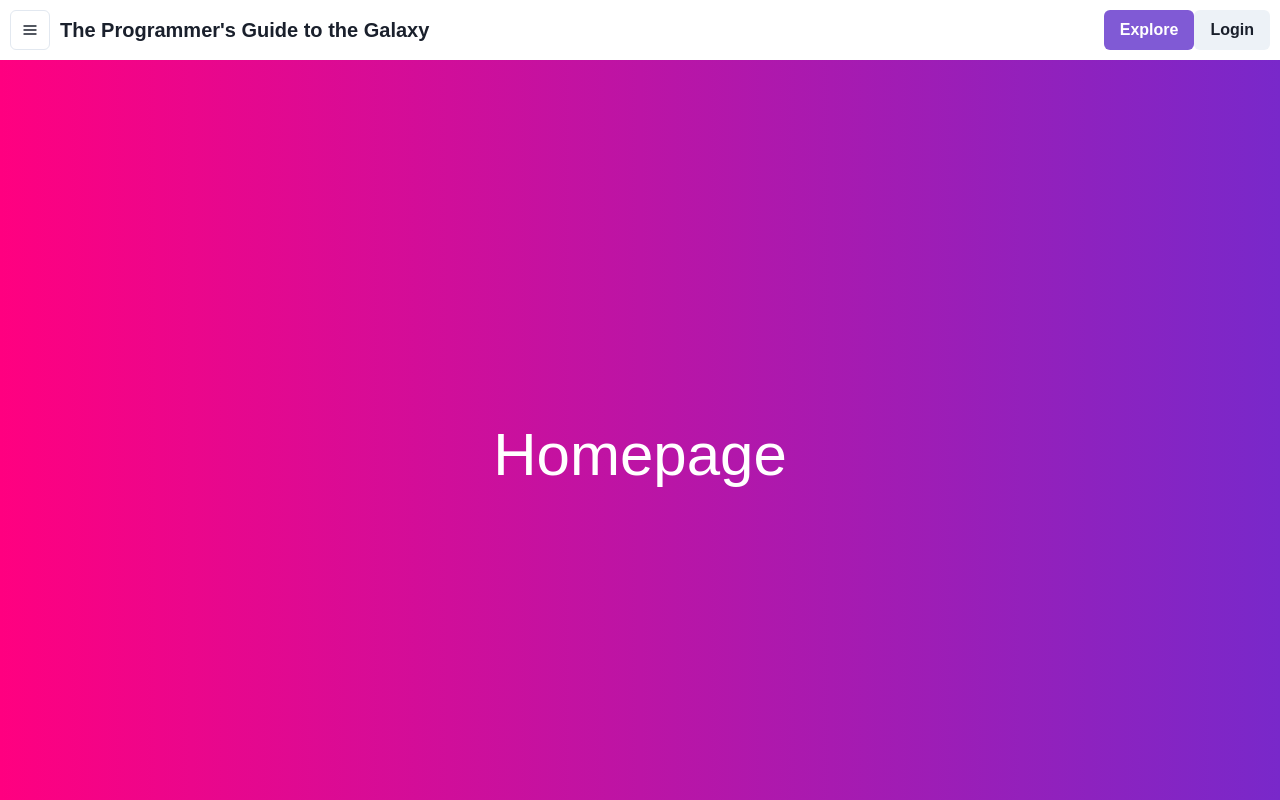
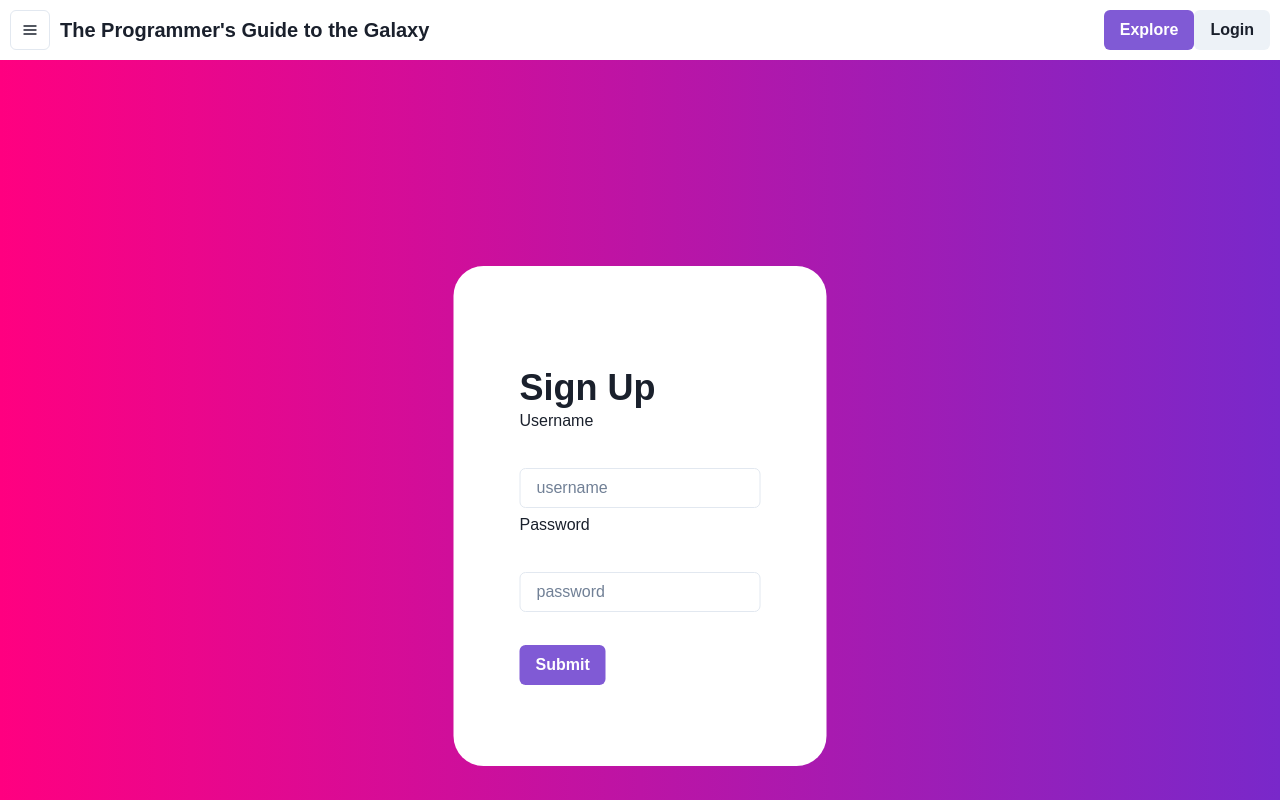
Before and after one commit to beastrobel/project3, a React (Vite) app in the folder client/: page / in a window 1280 px wide. Shown: the top 800 px of the page. Built offline with nearby package versions, Linux system fonts and the light colour scheme.

Commit message:
Added signup

```diff
--- a/client/src/Main.jsx
+++ b/client/src/Main.jsx
@@ -8,6 +8,7 @@ import JavaScript from './pages/JavaScript';
 import MySQL from './pages/SQL';
 import React from './pages/React';
 import Login from './components/Login';
+import Signup from './components/Signup'
 import App from './App.jsx';
 
 const router = createBrowserRouter([
@@ -43,6 +44,10 @@ const router = createBrowserRouter([
         path: 'Login',
         element: <Login />,
       },
+      {
+        path: 'Signup',
+        element: <Signup />,
+      },
 
     ]
   }
--- /dev/null
+++ b/client/src/components/FAQ.jsx
@@ -0,0 +1,77 @@
+import { Container,
+    Box,
+    Heading,
+    Text,
+    Input,
+    Button,
+    FormControl,
+    FormLabel,
+    FormErrorMessage,
+    FormHelperText, } from "@chakra-ui/react";
+import { Field, Form, Formik } from 'formik';
+
+function FAQ () {
+function validateUsername(value) {
+ let error
+ if (!value) {
+   error = 'Username is required'
+ }
+ return error
+}
+
+function validatePassword(value) {
+   let error
+   if (!value) {
+     error = 'Password is required'
+   }
+   return error
+ }
+
+return(
+   <Container maxWidth="md" py="50px">
+   <Heading>Login</Heading>
+   <Formik
+   initialValues={{ username: '', password: '' }}
+   onSubmit={(values, actions) => {
+     setTimeout(() => {
+       alert(JSON.stringify(values, null, 2))
+       actions.setSubmitting(false)
+     }, 1000)
+   }}
+ >
+   {(props) => (
+     <Form>
+       <Field name='username' validate={validateUsername}>
+         {({ field, form }) => (
+           <FormControl isInvalid={form.errors.username && form.touched.username}>
+             <FormLabel>Username</FormLabel>
+               <Input {...field} placeholder='username ' />
+             <FormErrorMessage>{form.errors.username}</FormErrorMessage>
+           </FormControl>
+         )}
+       </Field>
+       <Field name='password' validate={validatePassword}>
+         {({ field, form }) => (
+           <FormControl isInvalid={form.errors.password && form.touched.password}>
+             <FormLabel>Password</FormLabel>
+               <Input {...field} placeholder='password' />
+             <FormErrorMessage>{form.errors.password}</FormErrorMessage>
+           </FormControl>
+         )}
+       </Field>
+       <Button
+         mt={4}
+         colorScheme='purple'
+         isLoading={props.isSubmitting}
+         type='submit'
+       >
+         Submit
+       </Button>
+     </Form>
+   )}
+ </Formik>
+ </Container>
+)
+}
+
+export default FAQ;
--- a/client/src/components/Login.jsx
+++ b/client/src/components/Login.jsx
@@ -55,7 +55,7 @@ function Login () {
                 <FormControl isInvalid={form.errors.password && form.touched.password}>
                   <FormLabel>Password</FormLabel>
                     <Input {...field} placeholder='password' />
-                  <FormErrorMessage>{form.errors.email}</FormErrorMessage>
+                  <FormErrorMessage>{form.errors.password}</FormErrorMessage>
                 </FormControl>
               )}
             </Field>
--- /dev/null
+++ b/client/src/components/Signup.jsx
@@ -0,0 +1,77 @@
+import { Container,
+    Box,
+    Heading,
+    Text,
+    Input,
+    Button,
+    FormControl,
+    FormLabel,
+    FormErrorMessage,
+    FormHelperText, } from "@chakra-ui/react";
+import { Field, Form, Formik } from 'formik';
+
+function Signup () {
+function validateUsername(value) {
+ let error
+ if (!value) {
+   error = 'Username is required'
+ }
+ return error
+}
+
+function validatePassword(value) {
+   let error
+   if (!value) {
+     error = 'Password is required'
+   }
+   return error
+ }
+
+return(
+   <Container maxWidth="md" py="50px">
+   <Heading>Sign Up</Heading>
+   <Formik
+   initialValues={{ username: '', password: '' }}
+   onSubmit={(values, actions) => {
+     setTimeout(() => {
+       alert(JSON.stringify(values, null, 2))
+       actions.setSubmitting(false)
+     }, 1000)
+   }}
+ >
+   {(props) => (
+     <Form>
+       <Field name='username' validate={validateUsername}>
+         {({ field, form }) => (
+           <FormControl isInvalid={form.errors.username && form.touched.username}>
+             <FormLabel>Username</FormLabel>
+               <Input {...field} placeholder='username ' />
+             <FormErrorMessage>{form.errors.username}</FormErrorMessage>
+           </FormControl>
+         )}
+       </Field>
+       <Field name='password' validate={validatePassword}>
+         {({ field, form }) => (
+           <FormControl isInvalid={form.errors.password && form.touched.password}>
+             <FormLabel>Password</FormLabel>
+               <Input {...field} placeholder='password' />
+             <FormErrorMessage>{form.errors.password}</FormErrorMessage>
+           </FormControl>
+         )}
+       </Field>
+       <Button
+         mt={4}
+         colorScheme='purple'
+         isLoading={props.isSubmitting}
+         type='submit'
+       >
+         Submit
+       </Button>
+     </Form>
+   )}
+ </Formik>
+ </Container>
+)
+}
+
+export default Signup;
--- a/client/src/pages/CSS.jsx
+++ b/client/src/pages/CSS.jsx
@@ -1,4 +1,4 @@
-import { Container, Box, Heading, Text, Button, Link, Center, Image } from "@chakra-ui/react";
+import { Container, Box, Heading, Text, Button, Link, Image } from "@chakra-ui/react";
 
 function CSS() {
   const boxStyles = {
@@ -61,6 +61,7 @@ function CSS() {
           href="https://www.w3schools.com/css/tryit.asp?filename=trycss_intro"
           isExternal
           style={linkStyles}
+          target="blank"
         >
           <Button colorScheme="green" size="lg">
             Try it!
@@ -70,6 +71,7 @@ function CSS() {
           href="https://developer.mozilla.org/en-US/docs/Web/CSS"
           isExternal
           style={linkStyles}
+          target="blank"
         >
           <Button colorScheme="purple" size="lg">
             Learn More
--- a/client/src/pages/HTML.jsx
+++ b/client/src/pages/HTML.jsx
@@ -60,6 +60,7 @@ function HTML() {
           href="https://www.w3schools.com/tryit/tryit.asp?filename=tryhtml_hello"
           isExternal
           style={linkStyles}
+          target="blank"
         >
           <Button colorScheme="green" size="lg">
             Try it!
@@ -69,6 +70,7 @@ function HTML() {
           href="https://developer.mozilla.org/en-US/docs/Web/HTML"
           isExternal
           style={linkStyles}
+          target="blank"
         >
           <Button colorScheme="purple" size="lg">
             Learn More
--- a/client/src/pages/Homepage.jsx
+++ b/client/src/pages/Homepage.jsx
@@ -1,22 +1,37 @@
 import { Container, Box, Heading, Text, Button, Link, Center } from "@chakra-ui/react";
+import Signup from "../components/Signup";
+import FAQ from "../components/FAQ";
 
 const heroBoxStyles= {
     bgGradient: "linear(to-l, #7928CA, #FF0080)",
     h: "900px",
 }
 
-const heroTextStyles= {
-    color: "white",
-    fontSize: "6xl",
-    pt: "350px",
-}
+const signupStyles= {
+    bgColor: "white",
+    borderRadius: "30px",
+    h: "500px",
+    p: "50px",
+    fontSize: "5xl",
+    pos: "absolute",
+    top: "50%",
+    left: "50%",
+    transform: "translate(-50%,-50%)",
+  };
 
 function Homepage () {
 
     return(
+        <>
         <Box as="section" sx={heroBoxStyles}>
-            <Center as="h1" sx={heroTextStyles}>Homepage</Center>
+            <Box sx={signupStyles}>
+            <Signup  />
+            </Box>
         </Box>
+        <Box as="section">
+        <Text></Text>
+        </Box>
+        </>
     )
 }
 
--- a/client/src/pages/JavaScript.jsx
+++ b/client/src/pages/JavaScript.jsx
@@ -62,6 +62,7 @@ function JavaScript() {
           href="https://www.w3schools.com/js/tryit.asp?filename=tryjs_editor"
           isExternal
           style={linkStyles}
+          target="blank"
         >
           <Button colorScheme="green" size="lg">
             Try it!
@@ -71,6 +72,7 @@ function JavaScript() {
           href="https://developer.mozilla.org/en-US/docs/Web/JavaScript"
           isExternal
           style={linkStyles}
+          target="blank"
         >
           <Button colorScheme="purple" size="lg">
             Learn More
--- a/client/src/pages/React.jsx
+++ b/client/src/pages/React.jsx
@@ -57,12 +57,12 @@ function ReactComponent() {
         </Text>
       </Container>
       <Box sx={boxStyles}>
-        <Link href="https://react.dev/learn" isExternal style={linkStyles}>
+        <Link href="https://react.dev/learn" isExternal style={linkStyles} target="blank">
           <Button colorScheme="green" size="lg">
             Try it!
           </Button>
         </Link>
-        <Link href="https://react.dev/" isExternal style={linkStyles}>
+        <Link href="https://react.dev/" isExternal style={linkStyles} target="blank">
           <Button colorScheme="purple" size="lg">
             Learn More
           </Button>
--- a/client/src/pages/SQL.jsx
+++ b/client/src/pages/SQL.jsx
@@ -62,12 +62,13 @@ function SQL() {
           href="https://sqlfiddle.com/mysql/online-compiler"
           isExternal
           style={linkStyles}
+          target="blank"
         >
           <Button colorScheme="green" size="lg">
             Try it!
           </Button>
         </Link>
-        <Link href="https://dev.mysql.com/doc/" isExternal style={linkStyles}>
+        <Link href="https://dev.mysql.com/doc/" isExternal style={linkStyles} target="blank">
           <Button colorScheme="purple" size="lg">
             Learn More
           </Button>
```
